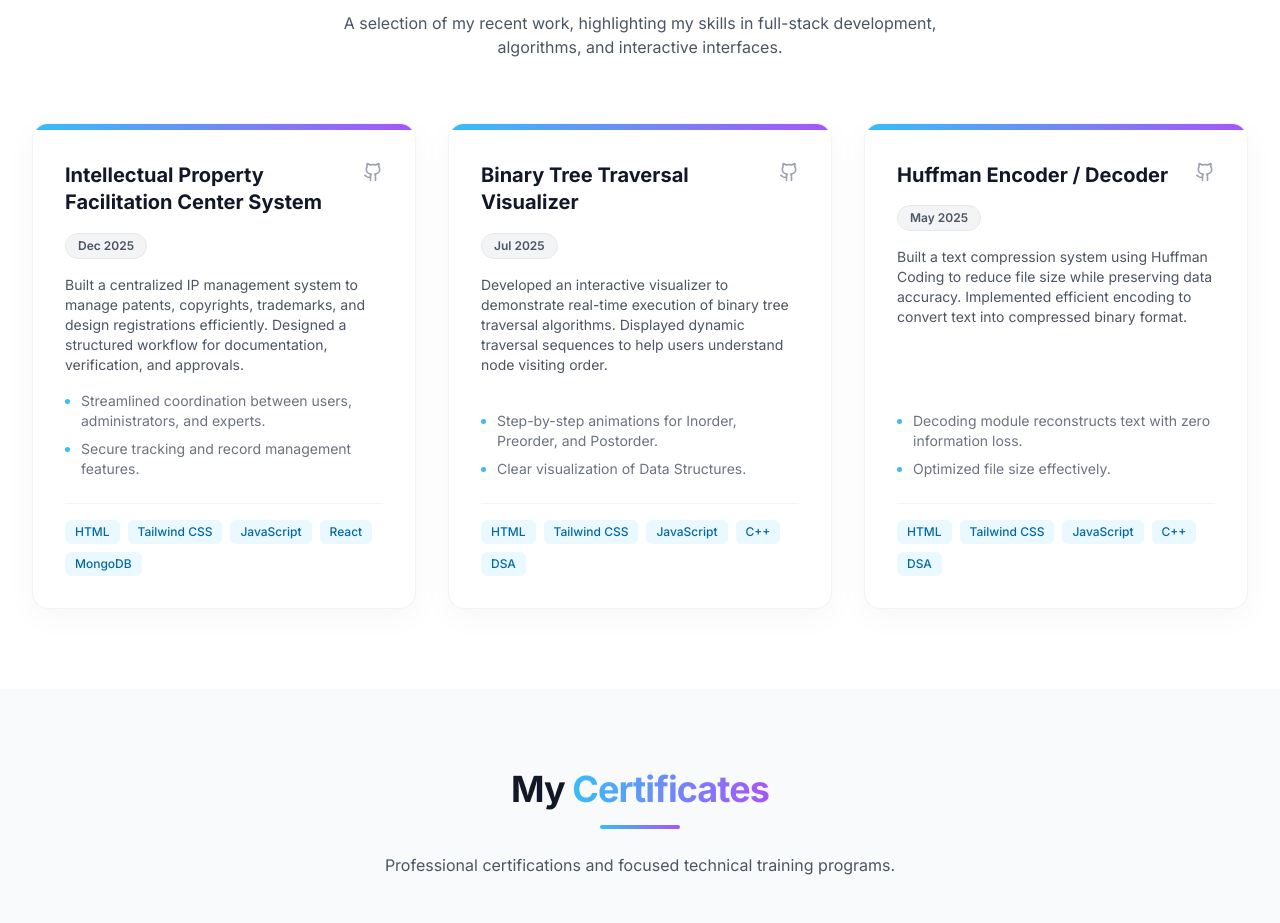
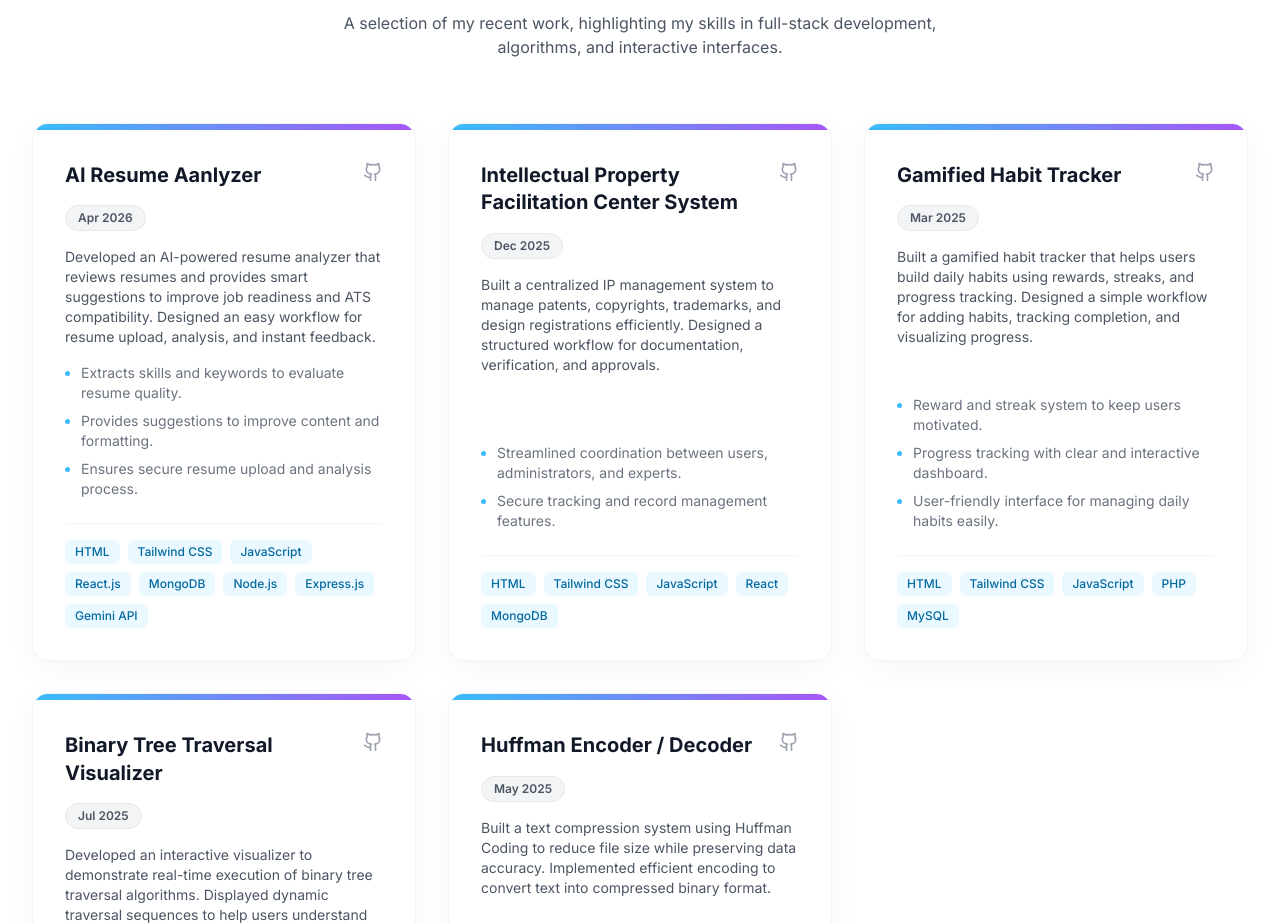
Before and after one commit to tusharupadhyay04/Portfolio, a React (Vite) app: page / in a window 1280 px wide. Shown: the part 4320-5243 px from the top of the page. Built offline with nearby package versions, Linux system fonts and the light colour scheme.

Commit message:
Updated project files

```diff
--- a/src/components/Projects.jsx
+++ b/src/components/Projects.jsx
@@ -3,6 +3,18 @@ import { motion } from 'framer-motion';
 import { Github, ExternalLink } from 'lucide-react';
 
 const projects = [
+  {
+    title: "AI Resume Aanlyzer",
+    date: "Apr 2026",
+    description: "Developed an AI-powered resume analyzer that reviews resumes and provides smart suggestions to improve job readiness and ATS compatibility. Designed an easy workflow for resume upload, analysis, and instant feedback.",
+    highlights: [
+      "Extracts skills and keywords to evaluate resume quality.",
+      "Provides suggestions to improve content and formatting.",
+      "Ensures secure resume upload and analysis process."
+    ],
+    tech: ["HTML", "Tailwind CSS", "JavaScript", "React.js", "MongoDB","Node.js", "Express.js", "Gemini API"],
+    githubUrl: "https://github.com/tusharupadhyay04/AIResumeAnalyzer",
+  },
   {
     title: "Intellectual Property Facilitation Center System",
     date: "Dec 2025",
@@ -13,6 +25,18 @@ const projects = [
     ],
     tech: ["HTML", "Tailwind CSS", "JavaScript", "React", "MongoDB"],
     githubUrl: "https://github.com/tusharupadhyay04/IPFC", // Replace this with your actual GitHub link
+  },
+  {
+    title: "Gamified Habit Tracker",
+    date: "Mar 2025",
+    description: "Built a gamified habit tracker that helps users build daily habits using rewards, streaks, and progress tracking. Designed a simple workflow for adding habits, tracking completion, and visualizing progress.",
+    highlights: [
+      "Reward and streak system to keep users motivated.",
+      "Progress tracking with clear and interactive dashboard.",
+      "User-friendly interface for managing daily habits easily."
+    ],
+    tech: ["HTML", "Tailwind CSS", "JavaScript", "PHP", "MySQL"],
+    githubUrl: "https://github.com/tusharupadhyay04/trackify-70-build",
   },
   {
     title: "Binary Tree Traversal Visualizer",
```
